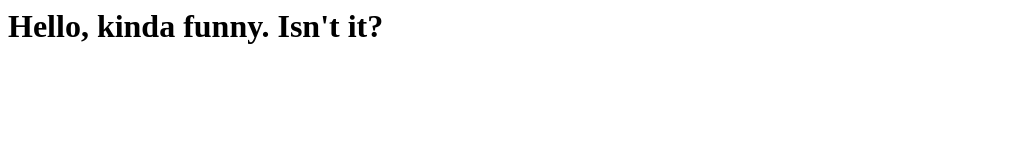
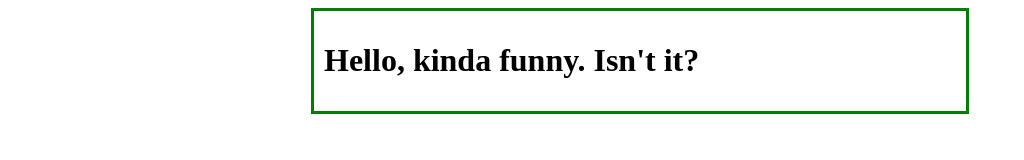
Before and after one commit to dhbahn/dhbahn.github.io, a plain HTML site: page index.html in a window 1280 px wide. Shown: the whole page, without its empty margins (0-1024 px from the left). Drawn offline with Linux system fonts and the light colour scheme.

Commit message:
Update styles.css

```diff
--- a/css/styles.css
+++ b/css/styles.css
@@ -1,4 +1,4 @@
-.center {
+.container {
   margin: auto;
   width: 50%;
   border: 3px solid green;
```
